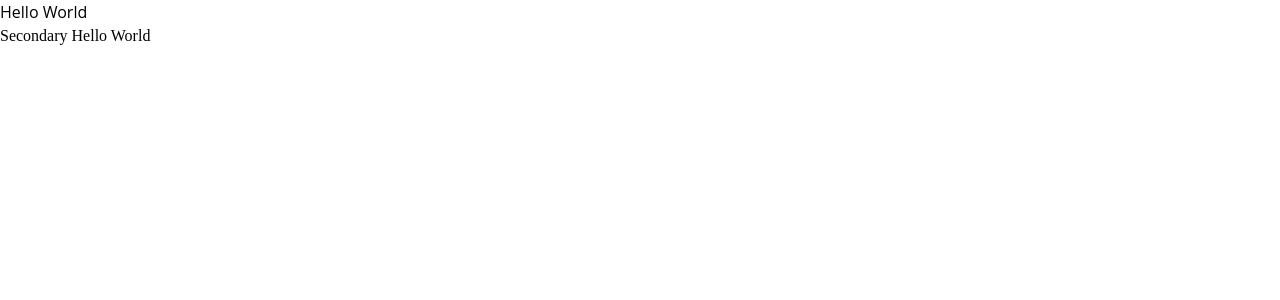
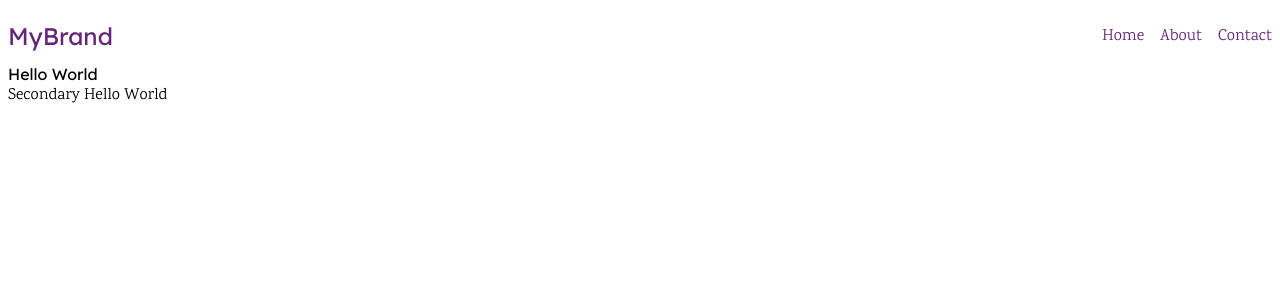
Before and after one commit to jacobtellep/counsel-connections, a Next.js app: page / in a window 1280 px wide. Shown: the top 300 px of the page. Built offline with nearby package versions, Linux system fonts and the light colour scheme.

Commit message:
adding fonts, creating Navbar

```diff
--- a/package.json
+++ b/package.json
@@ -9,6 +9,9 @@
     "lint": "next lint"
   },
   "dependencies": {
+    "@fortawesome/fontawesome-svg-core": "^6.4.0",
+    "@fortawesome/free-solid-svg-icons": "^6.4.0",
+    "@fortawesome/react-fontawesome": "^0.2.0",
     "eslint": "8.38.0",
     "eslint-config-next": "13.3.0",
     "next": "13.3.0",
--- a/src/components/Navbar/Navbar.js
+++ b/src/components/Navbar/Navbar.js
@@ -1,5 +1,43 @@
+import { useState } from 'react';
+import { FontAwesomeIcon } from '@fortawesome/react-fontawesome';
+import { faBars } from '@fortawesome/free-solid-svg-icons';
+
+import {
+  NavbarContainer,
+  NavBrand,
+  NavMenu,
+  NavItem,
+  NavLink,
+  HamburgerMenu,
+} from './Navbar.styled';
+import theme from '@/lib/theme';
+
 const Navbar = () => {
-    return <div>Navbar</div>;
-}
+  const [menuOpen, setMenuOpen] = useState(false);
+
+  const toggleMenu = () => {
+    setMenuOpen(!menuOpen);
+  };
+
+  return (
+    <NavbarContainer>
+      <NavBrand href='/'>MyBrand</NavBrand>
+      <HamburgerMenu onClick={toggleMenu}>
+        <FontAwesomeIcon icon={faBars} color={theme.colors.primary} />
+      </HamburgerMenu>
+      <NavMenu open={menuOpen}>
+        <NavItem>
+          <NavLink href='/'>Home</NavLink>
+        </NavItem>
+        <NavItem>
+          <NavLink href='/about'>About</NavLink>
+        </NavItem>
+        <NavItem>
+          <NavLink href='/contact'>Contact</NavLink>
+        </NavItem>
+      </NavMenu>
+    </NavbarContainer>
+  );
+};
 
 export default Navbar;
--- a/src/components/Navbar/Navbar.styled.js
+++ b/src/components/Navbar/Navbar.styled.js
@@ -0,0 +1,58 @@
+import styled from 'styled-components';
+
+const NavbarContainer = styled.div`
+  display: flex;
+  justify-content: space-between;
+  align-items: center;
+  width: 100%;
+  /* padding: 0.5rem 1rem; */
+  background-color: ${(props) => props.theme.colors.white};
+`;
+
+const NavBrand = styled.a`
+  color: ${(props) => props.theme.colors.primary};
+  font-family: ${(props) => props.theme.fontFamilies.primary};
+  font-size: 1.5rem;
+  text-decoration: none;
+`;
+
+const NavMenu = styled.ul`
+  display: flex;
+  list-style: none;
+
+  @media (max-width: 768px) {
+    display: ${(props) => (props.open ? 'flex' : 'none')};
+    flex-direction: column;
+    position: absolute;
+    top: 100%;
+    left: 0;
+    background-color: #333;
+    width: 100%;
+  }
+`;
+
+const NavItem = styled.li`
+  margin-left: 1rem;
+`;
+
+const NavLink = styled.a`
+  color: ${(props) => props.theme.colors.primary};
+  font-family: ${(props) => props.theme.fontFamilies.secondary};
+  text-decoration: none;
+  cursor: pointer;
+
+  &:hover {
+    color: #ccc;
+  }
+`;
+
+const HamburgerMenu = styled.div`
+  display: none;
+  cursor: pointer;
+
+  @media (max-width: 768px) {
+    display: block;
+  }
+`;
+
+export { NavbarContainer, NavBrand, NavMenu, NavItem, NavLink, HamburgerMenu };
--- a/src/layout/index.js
+++ b/src/layout/index.js
@@ -1,4 +1,6 @@
 import Head from 'next/head';
+
+import Navbar from '@/components/Navbar';
 
 function Layout({ children, pageTitle, pageDescription, ogImageUrl }) {
   return (
@@ -10,6 +12,7 @@ function Layout({ children, pageTitle, pageDescription, ogImageUrl }) {
         <meta property="og:description" content={pageDescription} />
         <meta property="og:image" content={ogImageUrl} />
       </Head>
+      <Navbar />
       <main>{children}</main>
     </div>
   );
--- a/src/lib/globalStyles.js
+++ b/src/lib/globalStyles.js
@@ -1,61 +1,9 @@
 import { createGlobalStyle } from 'styled-components';
 
-// TODO: analyze these styles and make sure you want all of them.
-
 const GlobalStyle = createGlobalStyle`
-  /* Reset box-sizing */
-  *, *::before, *::after {
-    box-sizing: border-box;
-  }
-
-  /* Remove default margin and padding */
-  body, h1, h2, h3, h4, p, figure, blockquote, dl, dd {
-    margin: 0;
-    padding: 0;
-  }
-
-  /* Set core root defaults */
-  :root {
-    --primary-color: #642579;
-  }
-
-  /* Remove list styles on ul, ol elements with a list role, which suggests default styling will be removed */
-  /* ul[role='list'], ol[role='list'] {
-    list-style: none;
-  } */
-
-  /* Set core body defaults */
   body {
     font-family: ${({ theme }) => theme.fontFamilies.base};
-    font-family: 'Open Sans', sans-serif;
-    line-height: 1.5;
-    min-height: 100vh;
-    /* color: #333; */
   }
-
-  /* Remove text decoration from anchor elements */
-  a {
-    text-decoration: none;
-    /* color: inherit; */
-  }
-
-  /* Inherit fonts for inputs and buttons */
-  input,
-  button,
-  textarea,
-  select {
-    font: inherit;
-  }
-
-  /* Remove outline on focused links and buttons */
-  a:focus,
-  button:focus {
-    outline: 2px solid var(--primary-color);
-    outline-offset: 4px;
-  }
-
-  /* Add any additional styles here */
-
 `;
 
 export default GlobalStyle;
--- a/src/lib/theme.js
+++ b/src/lib/theme.js
@@ -27,17 +27,16 @@ const theme = {
     grayHover: '#d5d3cf',
     grayLight: rgba('#4a4948', 0.5),
     grayLighter: rgba('#ebe9e4', 0.5),
+    primary: '#642579',
     white: '#ffffff',
     white80: 'rgba(255, 255, 255, 0.8)',
     whiteDisabled: 'rgba(255, 255, 255, 0.75)',
     whiteLight: rgba('#ffffff', 0.75),
   },
-
   fontFamilies: {
-    base: "'Inter', sans-serif",
-    secondary: "'Playfair Display', serif"
+    base: '"Lexend", sans-serif',
+    secondary: '"Karma", serif',
   },
-
   fontSizes: {
     base: '16px',
     baseSmall: '14px',
--- a/src/pages/_document.js
+++ b/src/pages/_document.js
@@ -30,8 +30,17 @@ export default class MyDocument extends Document {
 
   render() {
     return (
-      <Html lang="en">
-        <Head />
+      <Html lang='en'>
+        <Head>
+          <link
+            href='https://fonts.googleapis.com/css2?family=Lexend&display=swap'
+            rel='stylesheet'
+          />
+          <link
+            href='https://fonts.googleapis.com/css2?family=Karma&display=swap'
+            rel='stylesheet'
+          />
+        </Head>
         <body>
           <Main />
           <NextScript />
```
Also changed, not shown: 1 other file (tests, documents, lock files or other folders).
